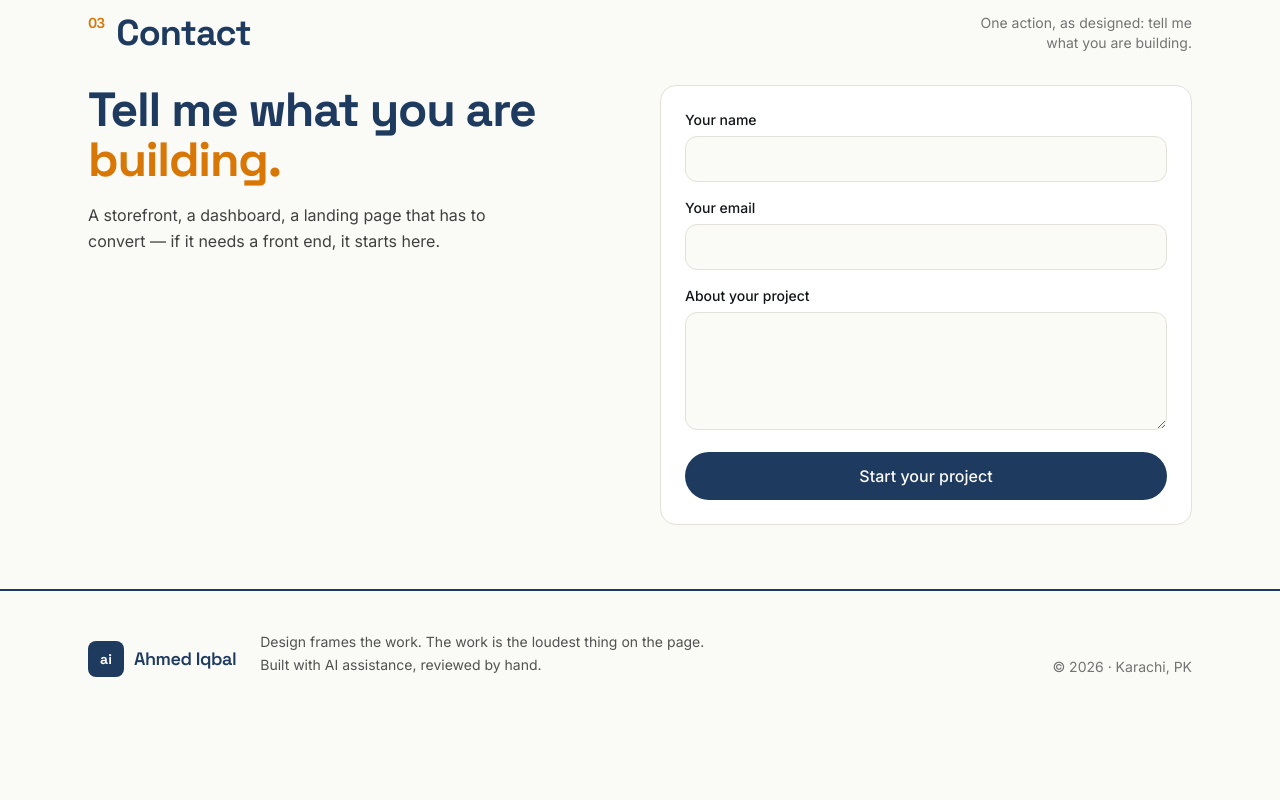
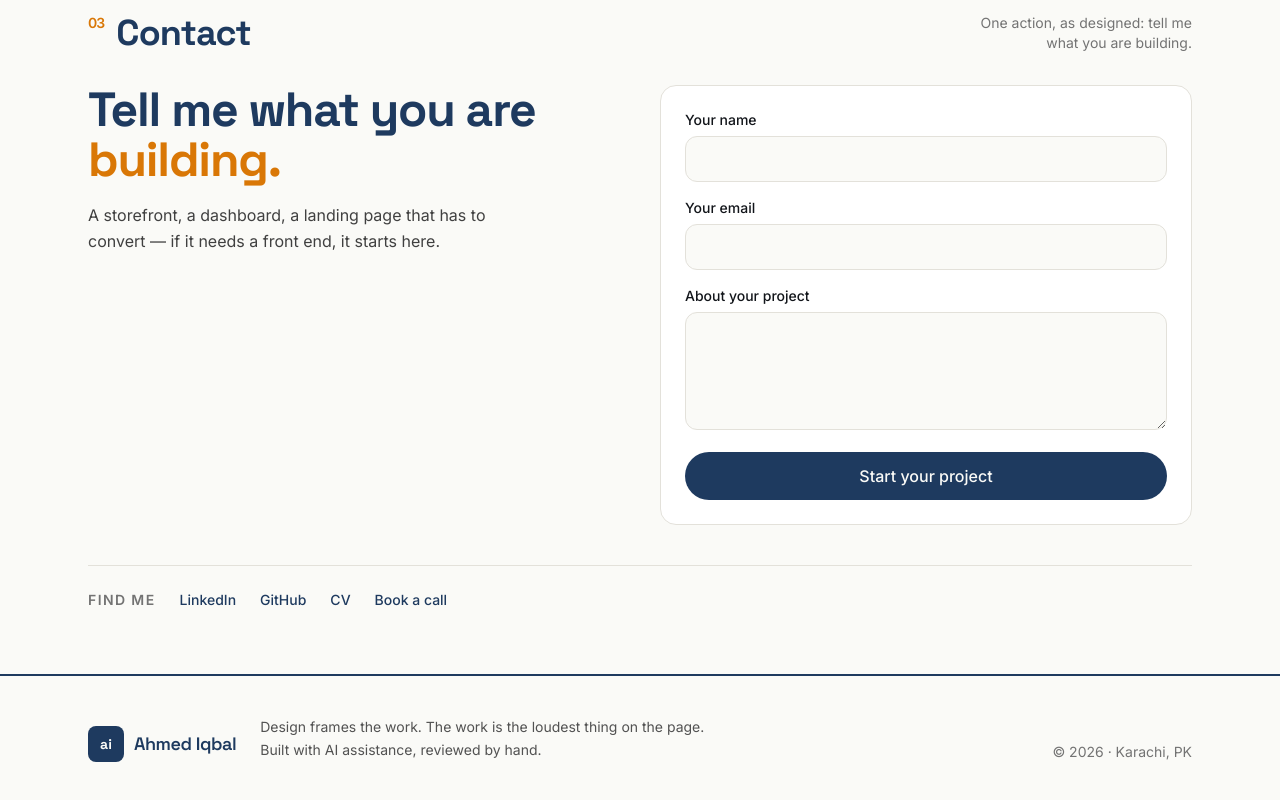
Before and after one commit to axediqbal/flyrank-frontend, a Next.js app: page / in a window 1280 px wide. Shown: the part 1722-2522 px from the top of the page. Before the commit the page ends 2439 px from the top, so only its background shows below. Built offline with nearby package versions, Linux system fonts and the light colour scheme; no server answers.

Commit message:
feat(pf-04): contact links row — LinkedIn, GitHub, CV, Book a call

```diff
--- a/src/app/page.tsx
+++ b/src/app/page.tsx
@@ -255,6 +255,43 @@ export default function HomePage() {
             </div>
           </Reveal>
         </div>
+        <Reveal delay={200}>
+          <div className="mt-10 flex flex-wrap items-center gap-x-6 gap-y-2 border-t border-line pt-6 text-sm">
+            <span className="font-semibold uppercase tracking-widest text-neutral-500">
+              Find me
+            </span>
+            <a
+              href="https://www.linkedin.com/in/ahmediqball"
+              target="_blank"
+              rel="noreferrer"
+              className="font-medium text-ink underline-offset-4 hover:text-accent hover:underline"
+            >
+              LinkedIn
+            </a>
+            <a
+              href="https://github.com/axediqbal"
+              target="_blank"
+              rel="noreferrer"
+              className="font-medium text-ink underline-offset-4 hover:text-accent hover:underline"
+            >
+              GitHub
+            </a>
+            <Link
+              href="/cv"
+              className="font-medium text-ink underline-offset-4 hover:text-accent hover:underline"
+            >
+              CV
+            </Link>
+            <a
+              href="https://calendar.app.google/Cwb1oMgfazWdUfPy8"
+              target="_blank"
+              rel="noreferrer"
+              className="font-medium text-ink underline-offset-4 hover:text-accent hover:underline"
+            >
+              Book a call
+            </a>
+          </div>
+        </Reveal>
       </section>
     </div>
   );
```
